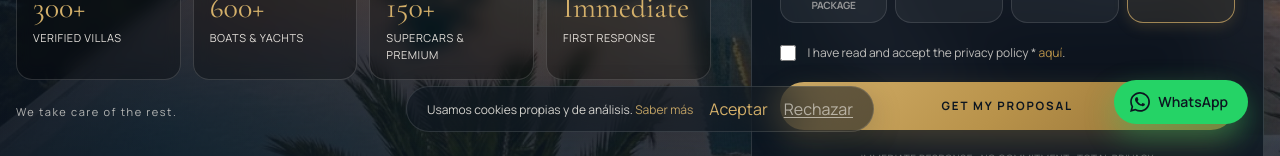
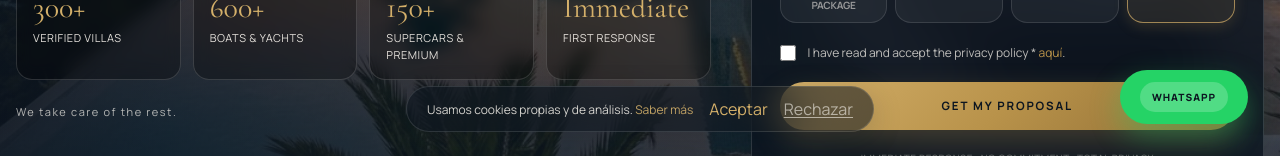
Before and after one commit to Alvaromola1/ibizaluxury, a Next.js app: page / in a window 1280 px wide. Shown: the part 644-800 px from the top of the page. Built offline with nearby package versions, Linux system fonts and the light colour scheme; no server answers.

Commit message:
Change WhatsApp button to show WHATSAPP text for better visibility

```diff
--- a/src/components/WhatsAppFloat.tsx
+++ b/src/components/WhatsAppFloat.tsx
@@ -57,16 +57,15 @@ export function WhatsAppFloat() {
         target="_blank"
         rel="noreferrer"
         aria-label="Contactar por WhatsApp"
-        className="group relative flex items-center gap-2 rounded-full bg-[#25D366] px-4 py-3 text-sm font-semibold text-white shadow-[0_12px_30px_rgba(37,211,102,0.35)] transition hover:scale-[1.04] hover:shadow-[0_16px_40px_rgba(37,211,102,0.45)]"
+        className="group relative flex items-center gap-2 rounded-full bg-[#25D366] px-5 py-3 text-sm font-bold text-white shadow-[0_12px_30px_rgba(37,211,102,0.35)] transition hover:scale-[1.04] hover:shadow-[0_16px_40px_rgba(37,211,102,0.45)]"
         onClick={() => setShowTooltip(false)}
       >
         {/* Pulse ring */}
         <span className="absolute -inset-1 rounded-full bg-[#25D366] opacity-0 group-hover:opacity-0 animate-[ping_2s_ease_infinite]" />
 
-        <svg width="20" height="20" viewBox="0 0 24 24" fill="currentColor" aria-hidden>
-          <path d="M20.5 3.5A11.8 11.8 0 0 0 12.05 0C5.5 0 .2 5.3.2 11.85c0 2.1.55 4.1 1.6 5.9L0 24l6.4-1.7a11.8 11.8 0 0 0 5.65 1.45h.05c6.55 0 11.85-5.3 11.85-11.85 0-3.15-1.25-6.15-3.45-8.4ZM12.1 21.6h-.05a9.8 9.8 0 0 1-5-1.35l-.35-.2-3.8 1 1-3.7-.25-.4a9.75 9.75 0 0 1-1.5-5.2c0-5.4 4.4-9.8 9.85-9.8 2.65 0 5.1 1.05 7 2.9a9.75 9.75 0 0 1 2.9 7c0 5.4-4.4 9.75-9.8 9.75Zm5.4-7.35c-.3-.15-1.75-.85-2-.95-.3-.1-.5-.15-.7.15-.2.3-.8.95-.95 1.15-.2.2-.35.2-.65.05-1.75-.85-2.9-1.55-4.05-3.5-.3-.55.3-.5.85-1.7.1-.2.05-.35 0-.5-.05-.15-.7-1.7-.95-2.3-.25-.6-.5-.5-.7-.5h-.6c-.2 0-.5.05-.75.35-.25.3-1 1-1 2.4s1.05 2.8 1.2 3c.15.2 2.05 3.15 5 4.4 1.85.8 2.55.85 3.45.7.55-.1 1.75-.7 2-1.4.25-.7.25-1.3.15-1.4-.05-.15-.25-.2-.55-.35Z" />
-        </svg>
-        <span className="hidden pr-1 sm:inline">WhatsApp</span>
+        <span className="flex items-center justify-center rounded-full bg-white/20 px-3 py-2 text-[10px] font-black uppercase tracking-widest">
+          WHATSAPP
+        </span>
       </a>
     </div>
   );
```
